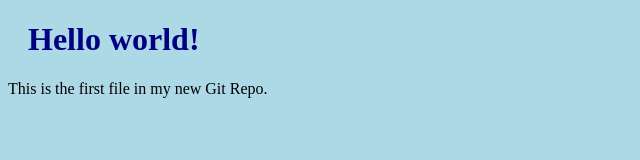
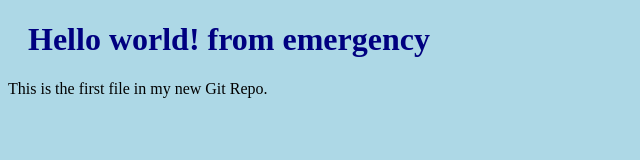
Before and after one commit to gkouvi/hello-world, a plain HTML site: page index.html in a window 1280 px wide. Shown: the whole page, without its empty margins (0-640 px from the left). Drawn offline with Linux system fonts and the light colour scheme.

Commit message:
add a nre html line

```diff
--- a/index.html
+++ b/index.html
@@ -6,7 +6,7 @@
 </head>
 <body>
 
-<h1>Hello world!</h1>
+<h1>Hello world! from emergency</h1>
 <p>This is the first file in my new Git Repo.</p>
 
 </body>
```
